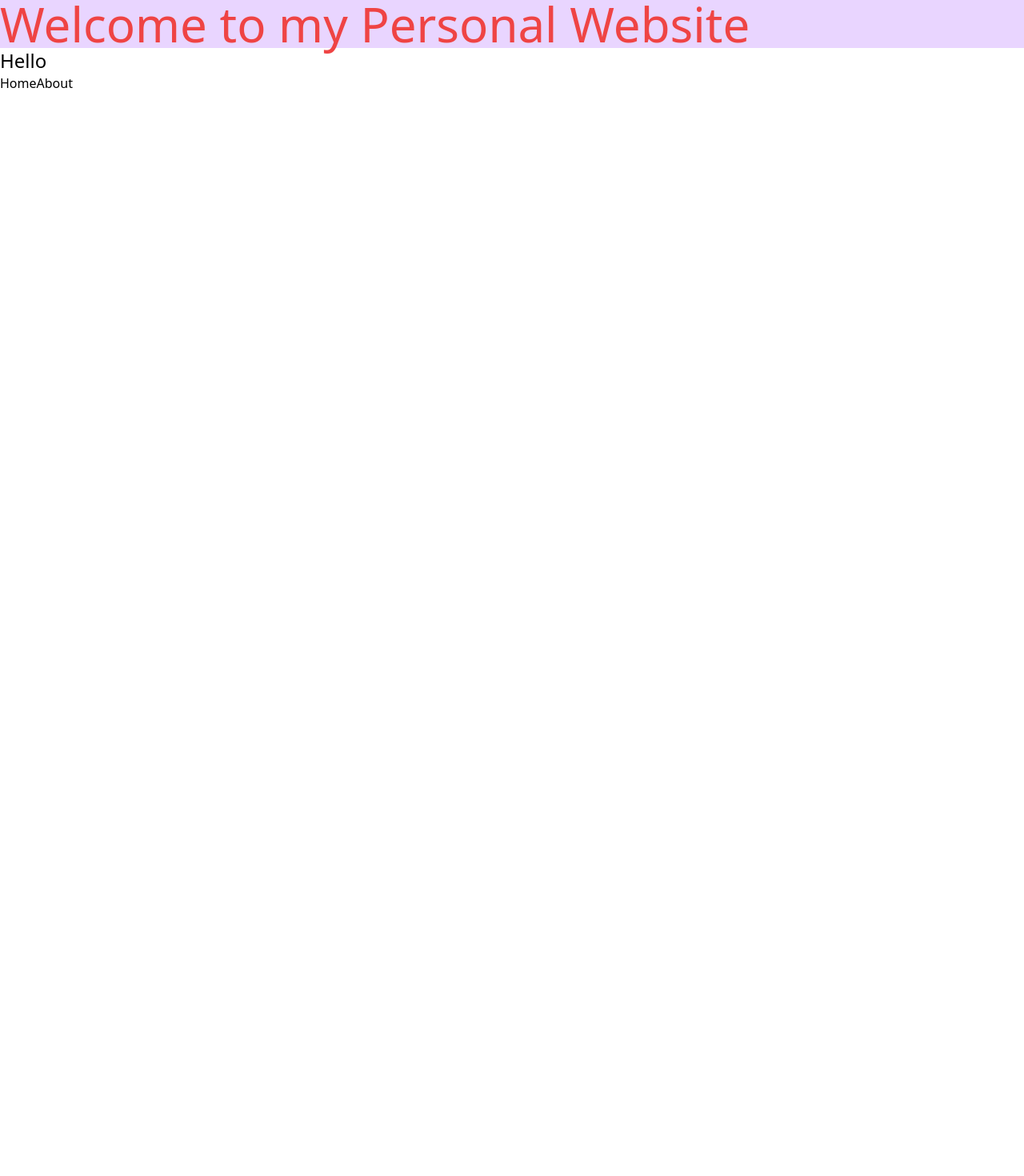
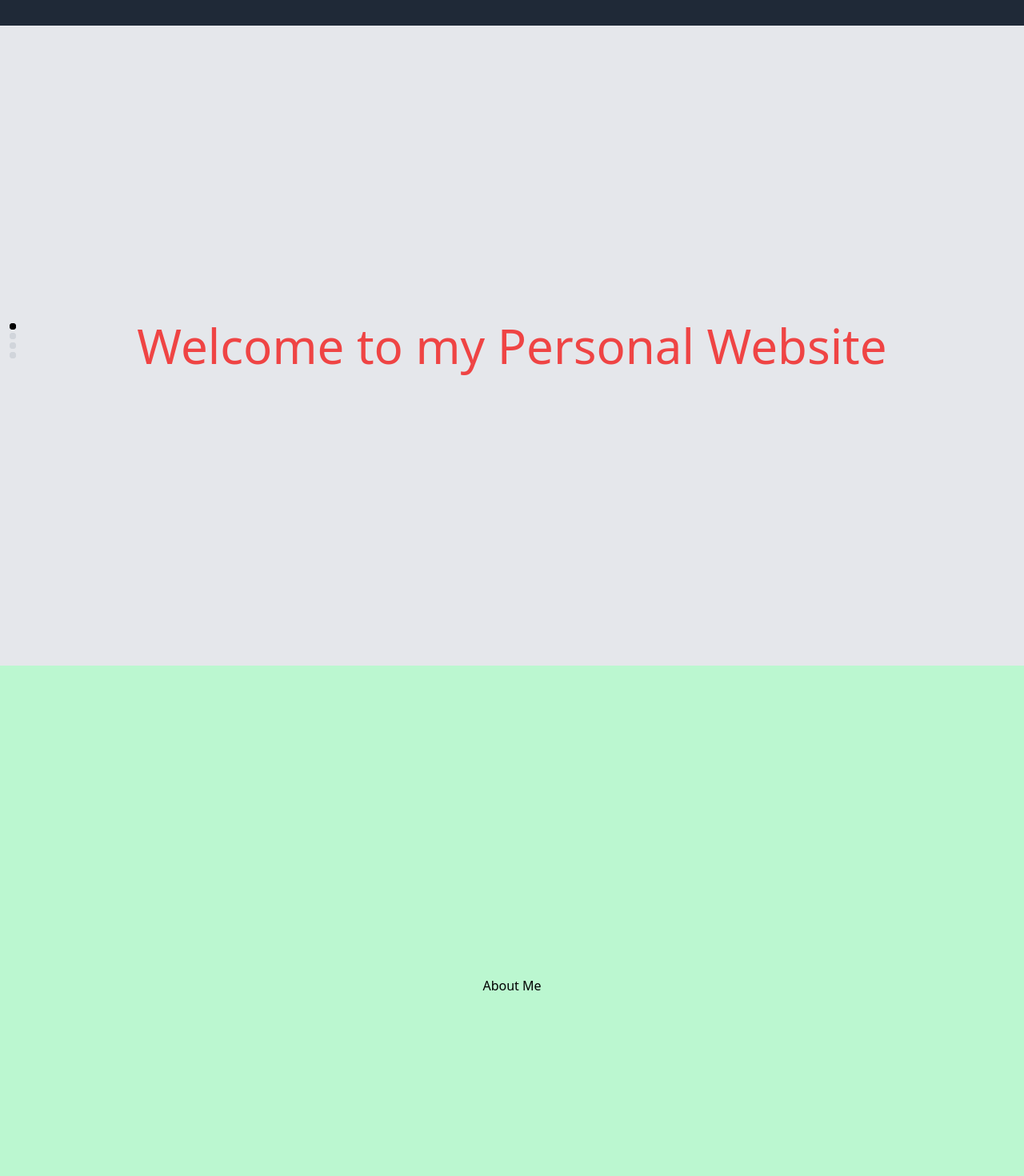
Before and after one commit to ajvee/villa-website, a React (Create React App) app in the folder front-end/: page / in a window 1280 px wide. Shown: the top 1470 px of the page at 80% size. Before the commit the page ends 800 px from the top, so only its background shows below. Built offline with nearby package versions, Linux system fonts and the light colour scheme.

Commit message:
scroll bar working

```diff
--- a/front-end/src/App.js
+++ b/front-end/src/App.js
@@ -1,27 +1,18 @@
 import { BrowserRouter as Router, Routes, Route } from "react-router-dom";
-import Hello from "./Hello";
 // import './App.css'
 import NavBar from "./Components/NavBar"
 import Home from "./Pages/Home"
-// import Index from "./Pages/Index"
-// import Show from "./Pages/Show"
-// import Edit from "./Pages/Edit"
-// import New from "./Pages/New"
-import Error from "./Pages/Error"
 
 function App() {
   return (
     <div className="App">
-      <h1 className="text-6xl text-red-500 bg-purple-200">Welcome to my Personal Website</h1>
-      <Hello></Hello>
       <Router>
-        <NavBar />
         <main>
           <Routes>
             <Route path='/' element={<Home />} />
-            <Route path="*" element={<Error />} />
           </Routes>
         </main>
+        <NavBar />
       </Router>
     </div>
   );
--- a/front-end/src/Components/NavBar.js
+++ b/front-end/src/Components/NavBar.js
@@ -1,13 +1,17 @@
-import { Link } from "react-router-dom";
+import ScrollDot from "./ScrollDot";
 
 function NavBar() {
   return (
-    <nav className="navbar">
-        <div>
-          <Link to="/">Home</Link>
-          <Link to="about">About</Link>
+  <div>
+    <nav className="navbar sticky top-0 bg-gray-800 p-4">
+      <div className="flex justify-between items-center">
+        <div className="flex space-x-4">
         </div>
+      </div>
     </nav>
+    <ScrollDot />
+    </div>
+
   );
 }
 
--- /dev/null
+++ b/front-end/src/Components/ScrollDot.js
@@ -0,0 +1,38 @@
+import { useEffect, useState } from "react";
+
+function ScrollDot() {
+  const [activeDot, setActiveDot] = useState(0);
+
+  useEffect(() => {
+    const handleScroll = () => {
+      const scrollPosition = window.scrollY;
+      const totalHeight = document.body.clientHeight;
+
+      const dotsCount = 4;
+      const scrollThreshold = totalHeight / dotsCount;
+
+      const currentDot = Math.floor(scrollPosition / scrollThreshold);
+      setActiveDot(currentDot);
+    };
+
+    window.addEventListener("scroll", handleScroll);
+    return () => {
+      window.removeEventListener("scroll", handleScroll);
+    };
+  }, []);
+
+  return (
+    <div className="fixed top-1/2 left-4 transform -translate-x-1/2">
+      {[...Array(4).keys()].map((index) => (
+        <span
+          key={index}
+          className={`block h-2 w-2 my-1 rounded-full ${
+            activeDot === index ? 'bg-black' : 'bg-gray-300'
+          }`}
+        />
+      ))}
+    </div>
+  );
+}
+
+export default ScrollDot;
--- a/front-end/src/Hello.js
+++ /dev/null
@@ -1,9 +0,0 @@
-import React from 'react'
-
-function Hello() {
-  return (
-    <div className='text-2xl'>Hello</div>
-  )
-}
-
-export default Hello
--- a/front-end/src/Pages/Edit.js
+++ /dev/null
@@ -1,7 +0,0 @@
-export default function Edit() {
-    return (
-        <div>
-
-        </div>
-    )
-}
--- a/front-end/src/Pages/Error.js
+++ /dev/null
@@ -1,7 +0,0 @@
-export default function Error(){
-    return(
-        <div>
-
-        </div>
-    )
-}
--- a/front-end/src/Pages/Home.js
+++ b/front-end/src/Pages/Home.js
@@ -1,7 +1,53 @@
-export default function Home() {
-    return (
-        <div>
+import React, { useEffect } from "react";
+import NavBar from "../Components/NavBar";
 
-        </div>
-    )
+function HomePage() {
+  useEffect(() => {
+    const smoothScroll = (targetId) => {
+      const target = document.getElementById(targetId);
+      if (target) {
+        window.scrollTo({
+          top: target.offsetTop,
+          behavior: "smooth",
+        });
+      }
+    };
+
+    const handleClick = (event) => {
+      event.preventDefault();
+      const targetId = event.target.getAttribute("href").substring(1);
+      smoothScroll(targetId);
+    };
+
+    const links = document.querySelectorAll('a[href^="#"]');
+    links.forEach((link) => {
+      link.addEventListener("click", handleClick);
+    });
+
+    return () => {
+      links.forEach((link) => {
+        link.removeEventListener("click", handleClick);
+      });
+    };
+  }, []);
+
+  return (
+    <div>
+      <NavBar />
+      <div id="intro" className="h-screen flex items-center justify-center bg-gray-200">
+        <h1 className="text-6xl text-red-500">Welcome to my Personal Website</h1>
+      </div>
+      <div id="section-about" className="h-screen flex items-center justify-center bg-green-200">
+        <h2>About Me</h2>
+      </div>
+      <div id="section-experience" className="h-screen flex items-center justify-center bg-blue-200">
+        <h2>Experience</h2>
+      </div>
+      <div id="section-contact" className="h-screen flex items-center justify-center bg-red-200">
+        <h2>Contact</h2>
+      </div>
+    </div>
+  );
 }
+
+export default HomePage;
--- a/front-end/src/Pages/Index.js
+++ /dev/null
@@ -1,7 +0,0 @@
-export default function Index() {
-    return (
-        <div>
-
-        </div>
-    )
-}
--- a/front-end/src/Pages/New.js
+++ /dev/null
@@ -1,7 +0,0 @@
-export default function New() {
-    return (
-        <div>
-
-        </div>
-    )
-}
--- a/front-end/src/Pages/Show.js
+++ /dev/null
@@ -1,7 +0,0 @@
-export default function Show() {
-    return (
-        <div>
-
-        </div>
-    )
-}
```
Also changed, not shown: 1 other file (tests, documents, lock files or other folders).
